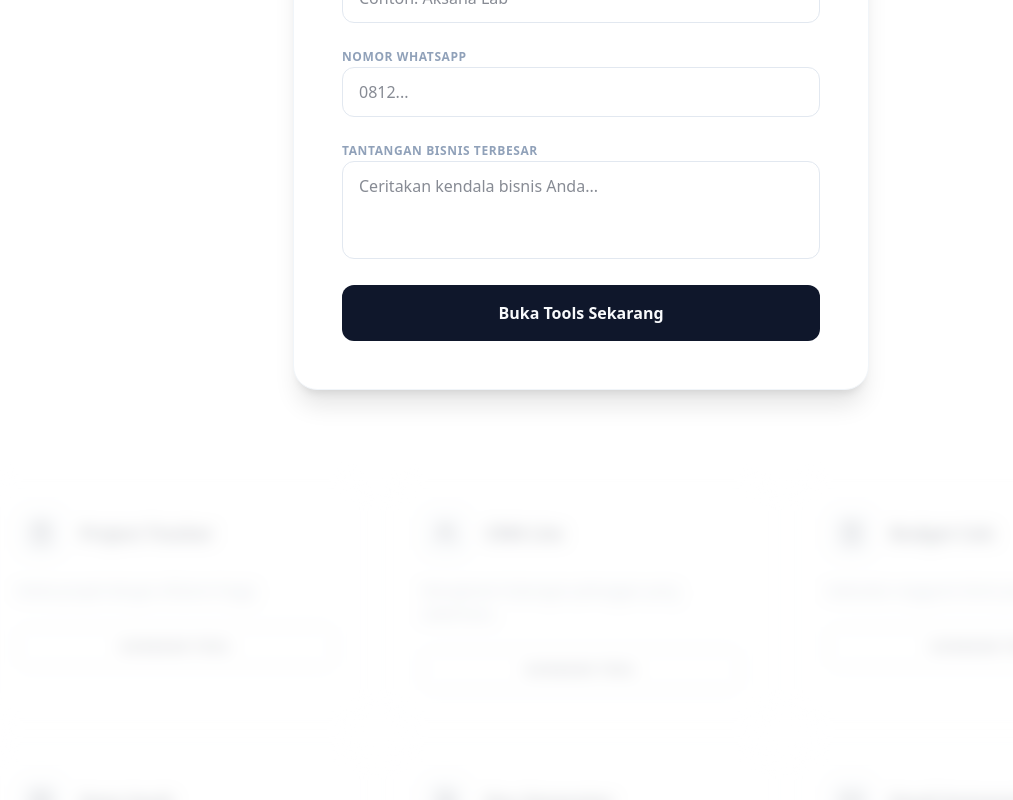
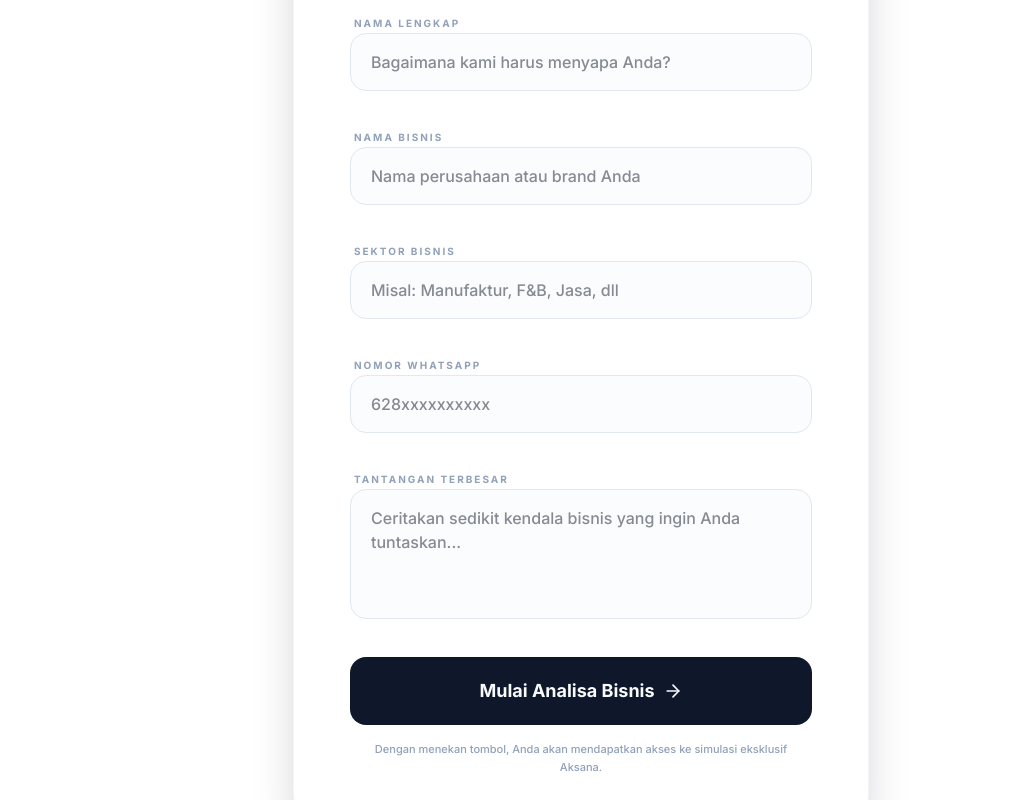
Before and after one commit to fahrirvaldy/aksana_profile, a Next.js app: page /tools in a window 1280 px wide. Shown: the part 600-1400 px from the top of the page, without its empty margins (59-1072 px from the left). Built offline with nearby package versions, Linux system fonts and the light colour scheme; no server answers.

Commit message:
fix: state logic

```diff
--- a/src/app/tools/page.tsx
+++ b/src/app/tools/page.tsx
@@ -18,6 +18,7 @@ import {
   Lock
 } from "lucide-react";
 import Link from "next/link";
+import { motion } from "framer-motion";
 
 const tools = [
   { name: "Project Tracker", description: "Kelola proyek dengan efisiensi tinggi.", icon: <ClipboardList size={24} /> },
@@ -35,13 +36,15 @@ export default function ToolsPage() {
   const [hasAccess, setHasAccess] = useState(false);
   const [timeLeft, setTimeLeft] = useState(300); // 5 menit
   const [isTimeUp, setIsTimeUp] = useState(false);
-  const [isLoading, setIsLoading] = useState(false);
+  const [isSubmitting, setIsSubmitting] = useState(false);
   const [formError, setFormError] = useState<string | null>(null);
 
   const [formData, setFormData] = useState({
-    fullName: "",
-    phone: "",
-    businessChallenge: ""
+    nama: "",
+    namaBisnis: "",
+    sektor: "",
+    whatsapp: "",
+    tantangan: ""
   });
 
   // Timer Logic
@@ -71,35 +74,55 @@ export default function ToolsPage() {
 
   const handleSubmit = async (e: React.FormEvent) => {
     e.preventDefault();
-    setIsLoading(true);
+    setIsSubmitting(true);
     setFormError(null);
 
     try {
       const { error } = await supabase
-        .from('profiles')
+        .from('tool_data_history')
         .insert([
           {
-            full_name: formData.fullName,
-            phone_number: formData.phone,
-            business_challenge: formData.businessChallenge,
-            role: 'guest'
+            nama: formData.nama,
+            whatsapp: formData.whatsapp,
+            nama_bisnis: formData.namaBisnis,
+            bidang_bisnis: formData.sektor,
+            tantangan_utama: formData.tantangan
           }
         ]);
 
       if (error) throw error;
+
+      // Transisi Halaman: Berhasil insert, buka akses tools
       setHasAccess(true);
-    } catch (error: any) {
-      setFormError(error.message || "Gagal membuka akses. Silakan coba lagi.");
+    } catch (error) {
+      console.error('Supabase Error:', error);
+      const errorMessage = error instanceof Error ? error.message : "Gagal memproses data. Silakan coba lagi.";
+      setFormError(errorMessage);
     } finally {
-      setIsLoading(false);
+      setIsSubmitting(false);
     }
   };
 
+  const containerVariants = {
+    hidden: { opacity: 0 },
+    visible: {
+      opacity: 1,
+      transition: {
+        staggerChildren: 0.1
+      }
+    }
+  };
+
+  const itemVariants = {
+    hidden: { opacity: 0, y: 20 },
+    visible: { opacity: 1, y: 0 }
+  };
+
   return (
-    <div className="max-w-7xl mx-auto px-8 py-20 min-h-screen">
+    <div className="max-w-7xl mx-auto px-8 py-20 min-h-screen font-[family-name:var(--font-inter)]">
       <div className="mb-16 space-y-4 relative">
-        <h1 className="text-4xl font-bold tracking-tight text-center">Tools Katalog</h1>
-        <p className="text-slate-500 dark:text-slate-400 text-center max-w-2xl mx-auto">
+        <h1 className="text-4xl md:text-5xl font-bold tracking-tight text-center font-[family-name:var(--font-plus-jakarta)]">Tools Katalog</h1>
+        <p className="text-slate-500 dark:text-slate-400 text-center max-w-2xl mx-auto text-lg">
           Koleksi instrumen digital kami yang dirancang untuk mempercepat pertumbuhan bisnis Anda.
         </p>
 
@@ -116,17 +139,17 @@ export default function ToolsPage() {
       <div className="relative">
         {/* TIME'S UP UI */}
         {isTimeUp && (
-          <div className="max-w-2xl mx-auto text-center p-12 rounded-3xl bg-amber-50 dark:bg-amber-900/10 border border-amber-100 dark:border-amber-900/20 space-y-6">
+          <div className="max-w-2xl mx-auto text-center p-12 rounded-[2.5rem] bg-amber-50 dark:bg-amber-900/10 border border-amber-100 dark:border-amber-900/20 space-y-6">
             <div className="w-16 h-16 rounded-full bg-amber-100 dark:bg-amber-900/30 flex items-center justify-center mx-auto text-amber-600 dark:text-amber-500">
               <Clock size={32} />
             </div>
-            <h2 className="text-2xl font-bold text-amber-800 dark:text-amber-500">Sesi Selesai</h2>
-            <p className="text-amber-700 dark:text-amber-500/80 leading-relaxed">
+            <h2 className="text-2xl font-bold text-amber-800 dark:text-amber-500 font-[family-name:var(--font-plus-jakarta)]">Sesi Selesai</h2>
+            <p className="text-amber-700 dark:text-amber-500/80 leading-relaxed font-medium">
               Sesi uji coba Anda telah selesai. Mari tingkatkan akses Anda untuk menyimpan hasil analisis ini secara permanen.
             </p>
             <Link
               href="/kontak"
-              className="inline-flex items-center gap-2 px-8 py-4 rounded-2xl bg-amber-600 text-white font-bold transition-all hover:bg-amber-700 active:scale-95"
+              className="inline-flex items-center gap-2 px-8 py-4 rounded-2xl bg-slate-900 dark:bg-slate-50 text-white dark:text-slate-900 font-bold transition-all hover:opacity-90 active:scale-95"
             >
               Hubungi Tim Aksana <ArrowRight size={18} />
             </Link>
@@ -135,87 +158,132 @@ export default function ToolsPage() {
 
         {/* GATE UI (Lead Gen Form) */}
         {!hasAccess && !isTimeUp && (
-          <div className="max-w-xl mx-auto mb-20 p-8 md:p-12 rounded-3xl bg-white dark:bg-slate-900 border border-slate-100 dark:border-slate-800 shadow-xl relative z-10">
-            <div className="text-center mb-8 space-y-2">
-              <div className="w-12 h-12 rounded-2xl bg-slate-100 dark:bg-slate-800 flex items-center justify-center mx-auto mb-4 text-slate-900 dark:text-slate-50">
-                <Lock size={20} />
+          <motion.div
+            initial="hidden"
+            animate="visible"
+            variants={containerVariants}
+            className="max-w-xl mx-auto mb-20 p-10 md:p-14 rounded-[2.5rem] bg-white dark:bg-slate-900 border border-slate-100 dark:border-slate-800 shadow-2xl relative z-10"
+          >
+            <motion.div variants={itemVariants} className="text-center mb-12 space-y-3">
+              <div className="w-14 h-14 rounded-2xl bg-slate-50 dark:bg-slate-800 flex items-center justify-center mx-auto mb-4 text-slate-900 dark:text-slate-50">
+                <Lock size={24} />
               </div>
-              <h2 className="text-2xl font-bold">Buka Akses Tools</h2>
-              <p className="text-sm text-slate-500">Isi data singkat untuk mendapatkan akses uji coba 5 menit.</p>
-            </div>
+              <h2 className="text-3xl font-bold font-[family-name:var(--font-plus-jakarta)]">Buka Akses Tools</h2>
+              <p className="text-slate-500 dark:text-slate-400 font-medium">Isi data singkat untuk mendapatkan akses uji coba eksklusif.</p>
+            </motion.div>
 
-            <form onSubmit={handleSubmit} className="space-y-5">
-              <div className="space-y-2">
-                <label htmlFor="fullName" className="text-xs font-semibold uppercase tracking-wider text-slate-400">Nama Lengkap / Usaha</label>
+            <form onSubmit={handleSubmit} className="space-y-8">
+              <motion.div variants={itemVariants} className="space-y-2">
+                <label htmlFor="nama" className="text-[10px] font-bold uppercase tracking-[0.2em] text-slate-400 ml-1">Nama Lengkap</label>
                 <input
-                  id="fullName"
+                  id="nama"
                   type="text"
-                  value={formData.fullName}
+                  value={formData.nama}
                   onChange={handleInputChange}
-                  placeholder="Contoh: Aksana Lab"
-                  className="w-full px-4 py-3 rounded-xl border border-slate-200 dark:border-slate-800 bg-transparent focus:ring-2 focus:ring-slate-400 outline-none transition-all"
+                  placeholder="Bagaimana kami harus menyapa Anda?"
+                  className="w-full px-5 py-4 rounded-2xl bg-slate-50/50 dark:bg-slate-800/50 border border-slate-200 dark:border-slate-700 focus:border-slate-400 dark:focus:border-slate-500 outline-none transition-all font-medium"
                   required
                 />
-              </div>
-              <div className="space-y-2">
-                <label htmlFor="phone" className="text-xs font-semibold uppercase tracking-wider text-slate-400">Nomor WhatsApp</label>
+              </motion.div>
+
+              <motion.div variants={itemVariants} className="space-y-2">
+                <label htmlFor="namaBisnis" className="text-[10px] font-bold uppercase tracking-[0.2em] text-slate-400 ml-1">Nama Bisnis</label>
                 <input
-                  id="phone"
-                  type="tel"
-                  value={formData.phone}
+                  id="namaBisnis"
+                  type="text"
+                  value={formData.namaBisnis}
                   onChange={handleInputChange}
-                  placeholder="0812..."
-                  className="w-full px-4 py-3 rounded-xl border border-slate-200 dark:border-slate-800 bg-transparent focus:ring-2 focus:ring-slate-400 outline-none transition-all"
+                  placeholder="Nama perusahaan atau brand Anda"
+                  className="w-full px-5 py-4 rounded-2xl bg-slate-50/50 dark:bg-slate-800/50 border border-slate-200 dark:border-slate-700 focus:border-slate-400 dark:focus:border-slate-500 outline-none transition-all font-medium"
                   required
                 />
-              </div>
-              <div className="space-y-2">
-                <label htmlFor="businessChallenge" className="text-xs font-semibold uppercase tracking-wider text-slate-400">Tantangan Bisnis Terbesar</label>
-                <textarea
-                  id="businessChallenge"
-                  value={formData.businessChallenge}
+              </motion.div>
+
+              <motion.div variants={itemVariants} className="space-y-2">
+                <label htmlFor="sektor" className="text-[10px] font-bold uppercase tracking-[0.2em] text-slate-400 ml-1">Sektor Bisnis</label>
+                <input
+                  id="sektor"
+                  type="text"
+                  value={formData.sektor}
                   onChange={handleInputChange}
-                  rows={3}
-                  placeholder="Ceritakan kendala bisnis Anda..."
-                  className="w-full px-4 py-3 rounded-xl border border-slate-200 dark:border-slate-800 bg-transparent focus:ring-2 focus:ring-slate-400 outline-none transition-all resize-none"
+                  placeholder="Misal: Manufaktur, F&B, Jasa, dll"
+                  className="w-full px-5 py-4 rounded-2xl bg-slate-50/50 dark:bg-slate-800/50 border border-slate-200 dark:border-slate-700 focus:border-slate-400 dark:focus:border-slate-500 outline-none transition-all font-medium"
                   required
                 />
-              </div>
+              </motion.div>
+
+              <motion.div variants={itemVariants} className="space-y-2">
+                <label htmlFor="whatsapp" className="text-[10px] font-bold uppercase tracking-[0.2em] text-slate-400 ml-1">Nomor WhatsApp</label>
+                <input
+                  id="whatsapp"
+                  type="tel"
+                  value={formData.whatsapp}
+                  onChange={handleInputChange}
+                  placeholder="628xxxxxxxxxx"
+                  className="w-full px-5 py-4 rounded-2xl bg-slate-50/50 dark:bg-slate-800/50 border border-slate-200 dark:border-slate-700 focus:border-slate-400 dark:focus:border-slate-500 outline-none transition-all font-medium"
+                  required
+                />
+              </motion.div>
+
+              <motion.div variants={itemVariants} className="space-y-2">
+                <label htmlFor="tantangan" className="text-[10px] font-bold uppercase tracking-[0.2em] text-slate-400 ml-1">Tantangan Terbesar</label>
+                <textarea
+                  id="tantangan"
+                  value={formData.tantangan}
+                  onChange={handleInputChange}
+                  rows={4}
+                  placeholder="Ceritakan sedikit kendala bisnis yang ingin Anda tuntaskan..."
+                  className="w-full px-5 py-4 rounded-2xl bg-slate-50/50 dark:bg-slate-800/50 border border-slate-200 dark:border-slate-700 focus:border-slate-400 dark:focus:border-slate-500 outline-none transition-all resize-none font-medium"
+                  required
+                />
+              </motion.div>
 
               {formError && (
-                <div className="p-3 rounded-xl bg-amber-50 dark:bg-amber-900/10 border border-amber-100 dark:border-amber-900/20 text-amber-600 dark:text-amber-500 text-xs font-medium">
+                <motion.div variants={itemVariants} className="p-4 rounded-2xl bg-amber-50 dark:bg-amber-900/10 border border-amber-100 dark:border-amber-900/20 text-amber-600 dark:text-amber-500 text-sm font-medium">
                   {formError}
-                </div>
+                </motion.div>
               )}
 
-              <button
-                type="submit"
-                disabled={isLoading}
-                className="w-full py-4 rounded-xl bg-slate-900 dark:bg-slate-50 text-slate-50 dark:text-slate-900 font-bold transition-all hover:opacity-90 active:scale-[0.98] flex items-center justify-center gap-2"
-              >
-                {isLoading ? <Loader2 className="animate-spin" size={20} /> : "Buka Tools Sekarang"}
-              </button>
+              <motion.div variants={itemVariants} className="space-y-4">
+                <button
+                  type="submit"
+                  disabled={isSubmitting}
+                  className="w-full py-5 rounded-2xl bg-slate-900 dark:bg-slate-50 text-slate-50 dark:text-slate-900 font-bold transition-all hover:opacity-90 active:scale-[0.98] flex items-center justify-center gap-2 text-lg"
+                >
+                  {isSubmitting ? (
+                    <>
+                      <Loader2 className="animate-spin" size={24} />
+                      Memproses...
+                    </>
+                  ) : (
+                    <>Mulai Analisa Bisnis <ArrowRight size={20} /></>
+                  )}
+                </button>
+                <p className="text-[11px] text-slate-400 text-center font-medium leading-relaxed px-4">
+                  Dengan menekan tombol, Anda akan mendapatkan akses ke simulasi eksklusif Aksana.
+                </p>
+              </motion.div>
             </form>
-          </div>
+          </motion.div>
         )}
 
         {/* TOOLS GRID (Blurred if no access) */}
-        <div className={`grid grid-cols-1 sm:grid-cols-2 lg:grid-cols-3 gap-6 transition-all duration-700 ${!hasAccess || isTimeUp ? 'opacity-20 blur-sm pointer-events-none scale-[0.98]' : 'opacity-100 blur-0'}`}>
+        <div className={`grid grid-cols-1 sm:grid-cols-2 lg:grid-cols-3 gap-8 transition-all duration-1000 ${!hasAccess || isTimeUp ? 'opacity-20 blur-xl pointer-events-none scale-[0.98]' : 'opacity-100 blur-0'}`}>
           {tools.map((tool, index) => (
             <div
               key={index}
-              className="p-8 rounded-3xl bg-white dark:bg-slate-900/50 border border-slate-100 dark:border-slate-800 transition-all hover:shadow-2xl group"
+              className="p-10 rounded-[2rem] bg-white dark:bg-slate-900/40 aksana-glass border border-slate-100 dark:border-slate-800 transition-all hover:shadow-2xl group"
             >
-              <div className="flex items-center gap-4 mb-6">
-                <div className="w-12 h-12 rounded-2xl bg-slate-100 dark:bg-slate-800 flex items-center justify-center text-slate-900 dark:text-slate-50 group-hover:bg-slate-900 group-hover:text-slate-50 dark:group-hover:bg-slate-50 dark:group-hover:text-slate-900 transition-all duration-500">
+              <div className="flex items-center gap-5 mb-8">
+                <div className="w-14 h-14 rounded-2xl bg-slate-50 dark:bg-slate-800 flex items-center justify-center text-slate-900 dark:text-slate-50 group-hover:bg-slate-900 group-hover:text-slate-50 dark:group-hover:bg-slate-50 dark:group-hover:text-slate-900 transition-all duration-500">
                   {tool.icon}
                 </div>
-                <h3 className="font-bold text-lg">{tool.name}</h3>
+                <h3 className="font-bold text-xl font-[family-name:var(--font-plus-jakarta)]">{tool.name}</h3>
               </div>
-              <p className="text-sm text-slate-500 dark:text-slate-400 leading-relaxed mb-6">
+              <p className="text-slate-500 dark:text-slate-400 leading-relaxed mb-8 font-medium">
                 {tool.description}
               </p>
-              <button className="w-full py-3 rounded-xl border border-slate-200 dark:border-slate-800 text-xs font-bold uppercase tracking-widest hover:bg-slate-900 hover:text-white dark:hover:bg-slate-50 dark:hover:text-slate-900 transition-all">
+              <button className="w-full py-4 rounded-xl border border-slate-200 dark:border-slate-800 text-xs font-bold uppercase tracking-widest hover:bg-slate-900 hover:text-white dark:hover:bg-slate-50 dark:hover:text-slate-900 transition-all">
                 Gunakan Tool
               </button>
             </div>
```
Also changed, not shown: src/app/layanan/page.tsx (+146 -13 lines), src/app/layout.tsx (+7 -2 lines).
